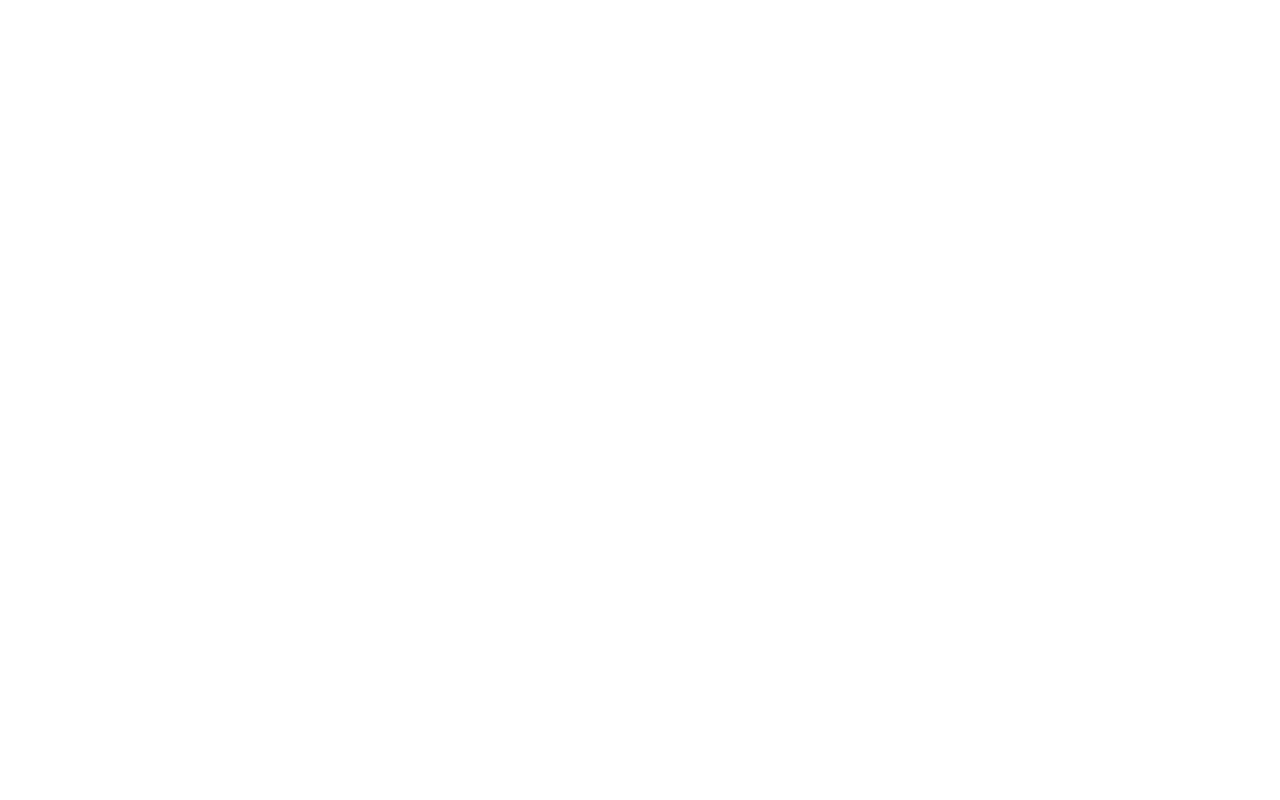
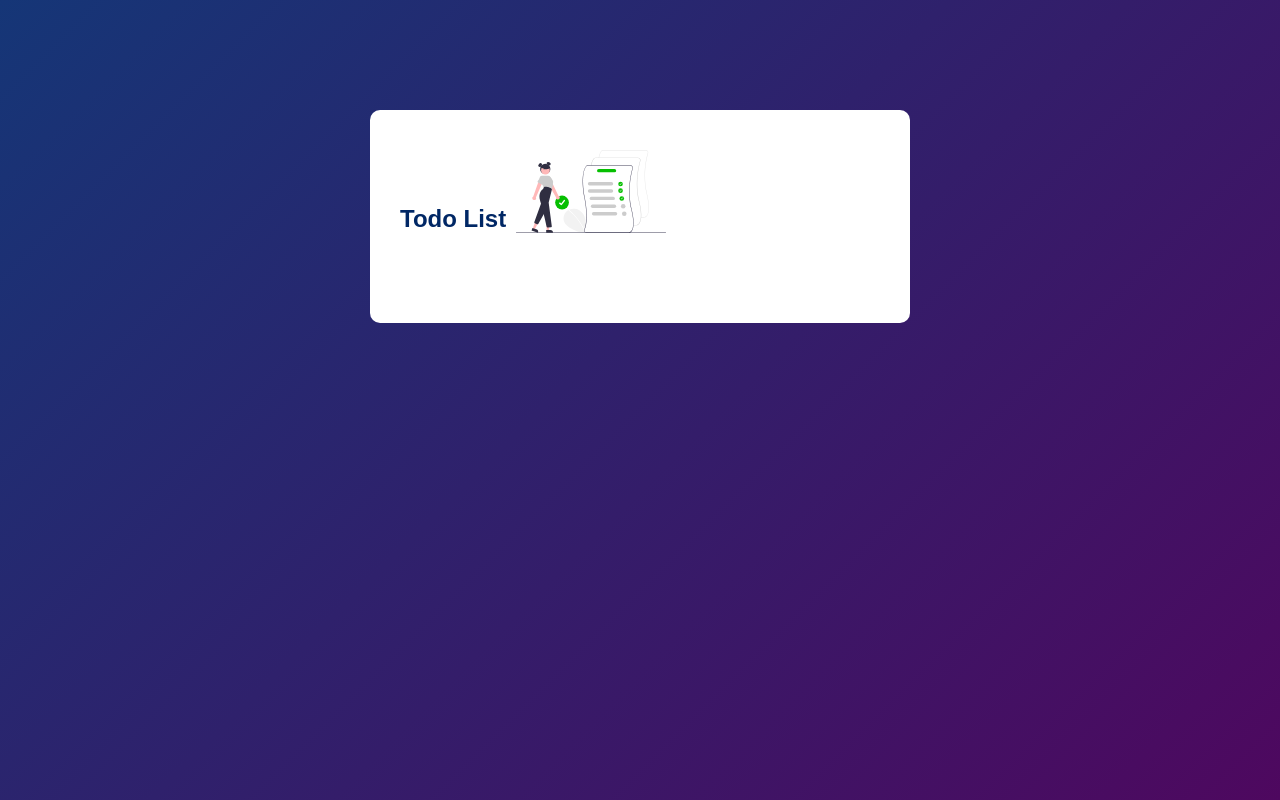
Before and after one commit to Ramya-V/Basic-Todo-App, a plain HTML site: page Frontend/index.html in a window 1280 px wide. Drawn offline with Linux system fonts and the light colour scheme.

Commit message:
Update todo app header

```diff
--- a/Frontend/index.html
+++ b/Frontend/index.html
@@ -10,6 +10,9 @@
 
 <body>
     <div class="container">
+        <div class="todo-app">
+            <h2>Todo List <img src="./images/todo.svg"></h2>
+        </div>
     </div>
 
     <script src="./js/script.js"></script>
--- a/Frontend/style/style.css
+++ b/Frontend/style/style.css
@@ -1,6 +1,34 @@
 * {
     margin: 0;
     padding: 0;
-    font-family: 'Poppins', sans-serif;
+    font-family: sans-serif;
     box-sizing: border-box;
 }
+
+.container {
+    width: 100%;
+    min-height: 100vh;
+    background: linear-gradient(135deg, #153677, #4e085f);
+    padding: 10px;
+}
+
+.todo-app {
+    width: 100%;
+    max-width: 540px;
+    background: #fff;
+    margin: 100px auto 20px;
+    padding: 40px 30px 70px;
+    border-radius: 10px;
+}
+
+.todo-app h2 {
+    color: #002765;
+    display: flex;
+    align-items: flex-end;
+    margin-bottom: 20px;
+}
+
+.todo-app h2 img {
+    width: 150px;
+    margin-left: 10px;
+}
```
